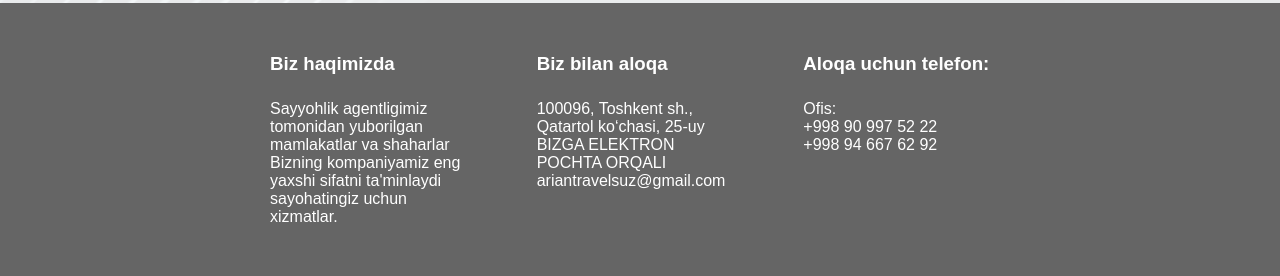
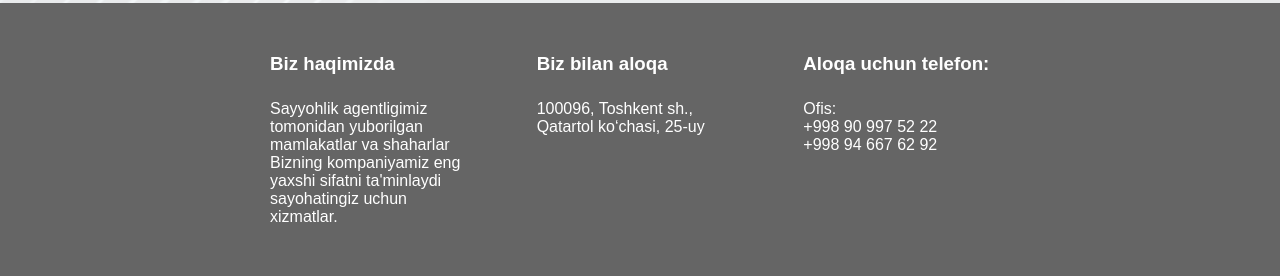
Before and after one commit to Xudoynazar1112/arian-travel, a Django app: page /en/ in a window 1280 px wide. Shown: the part 2352-2628 px from the top of the page. Run offline with Django 5.2, Linux system fonts and the light colour scheme; data comes from the database, SQL or seed files in the repository; some libraries are stand-ins or nearby versions.

Commit message:
card photo

```diff
--- a/templates/base.html
+++ b/templates/base.html
@@ -72,8 +72,6 @@
     <div class="foot">
         <h3>{% blocktrans %}Biz bilan aloqa{% endblocktrans %}</h3>
         <p>{% blocktrans %}100096, Toshkent sh., Qatartol ko‘chasi, 25-uy{% endblocktrans %}</p>
-        <p>{% blocktrans %}BIZGA ELEKTRON POCHTA ORQALI
-            ariantravelsuz@gmail.com{% endblocktrans %}</p>
     </div>
     <div class="foot">
         <h3>{% blocktrans %}Aloqa uchun telefon:{% endblocktrans %}</h3>
```
